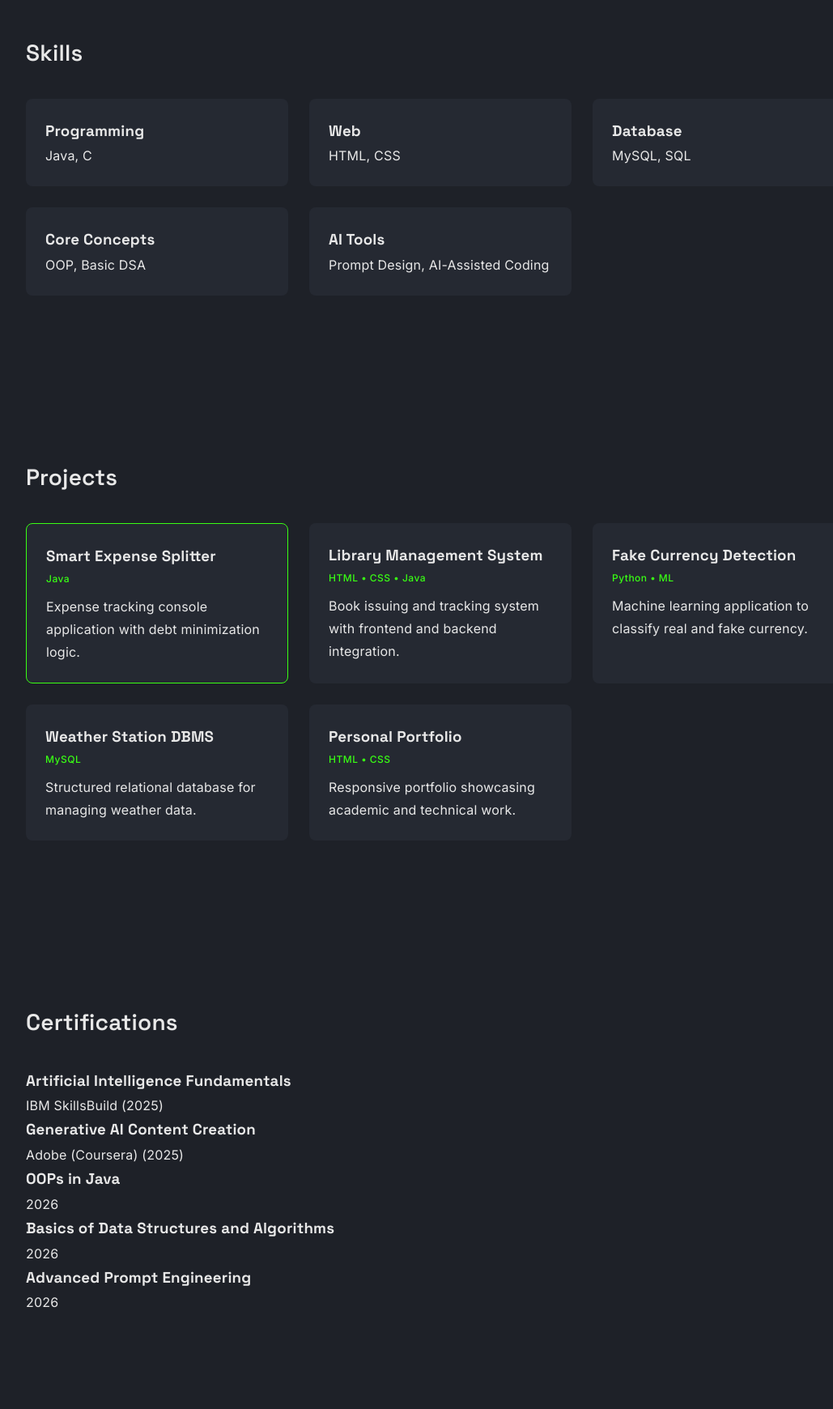
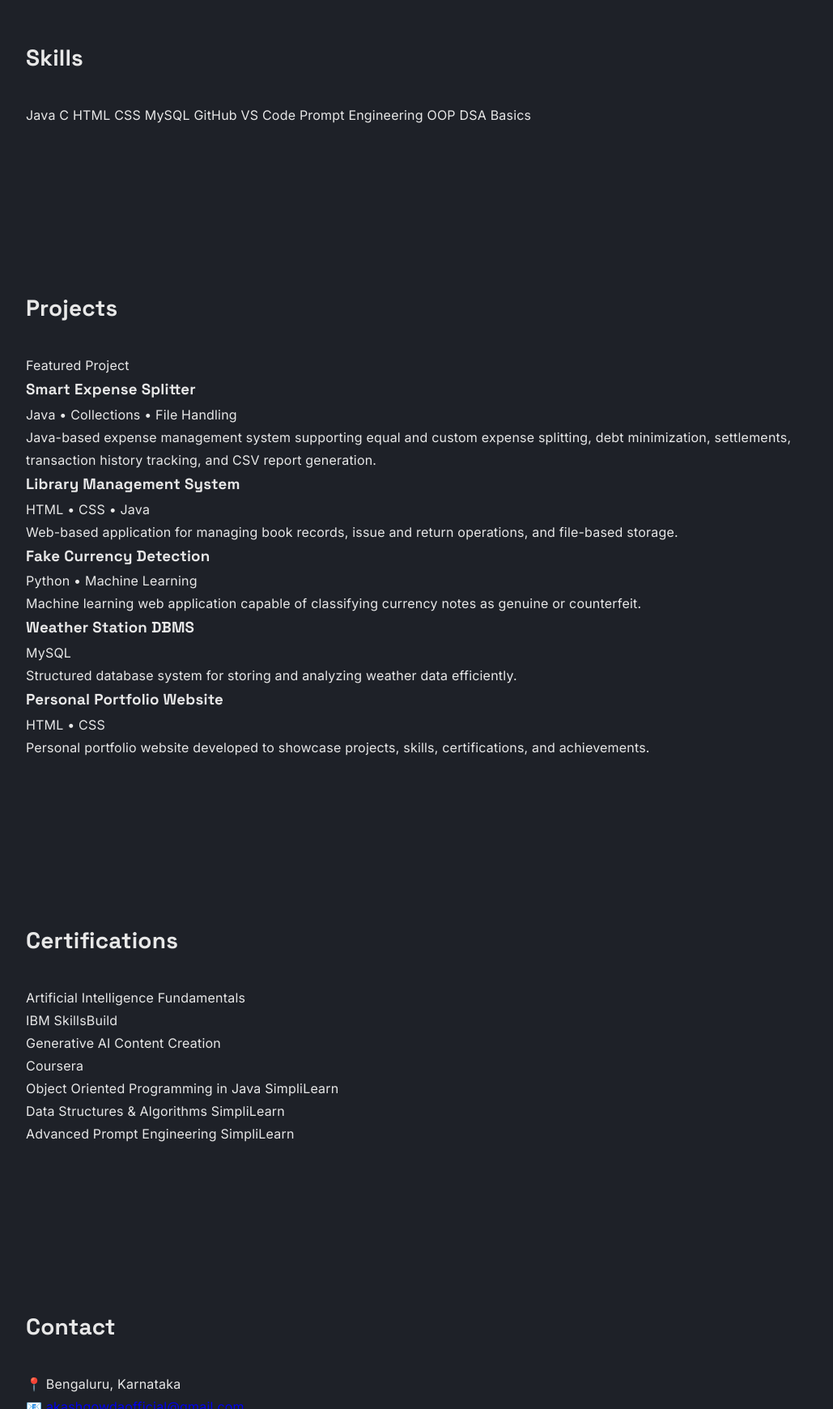
Before and after one commit to akash-gowda-737/akash-gowda-737.github.io, a plain HTML site: page index.html in a window 1280 px wide. Shown: the part 1060-2800 px from the top of the page at 81% size, without its empty margins (96-1125 px from the left). Drawn offline with Linux system fonts and the light colour scheme.

Commit message:
Update index.html

````diff
--- a/index.html
+++ b/index.html
@@ -1,172 +1,326 @@
+```html
 <!DOCTYPE html>
-<html>
+<html lang="en">
 <head>
-    <title>Akash Gowda M | MCA Student</title>
+    <meta charset="UTF-8">
     <meta name="viewport" content="width=device-width, initial-scale=1.0">
 
-    <!-- Google Fonts -->
-    <link href="https://fonts.googleapis.com/css2?family=Inter:wght@400;500;600&family=Space+Grotesk:wght@500;600;700&display=swap" rel="stylesheet">
+    <title>Akash Gowda | Portfolio</title>
+
+    <meta name="description"
+        content="Akash Gowda - MCA Student, Java Developer, AI Enthusiast">
+
+    <link rel="preconnect" href="https://fonts.googleapis.com">
+    <link rel="preconnect" href="https://fonts.gstatic.com" crossorigin>
+
+    <link href="https://fonts.googleapis.com/css2?family=Inter:wght@400;500;600;700&family=Space+Grotesk:wght@500;700&display=swap" rel="stylesheet">
 
     <link rel="stylesheet" href="style.css">
 </head>
 <body>
 
+    <!-- HEADER -->
+
     <header>
-    <div class="logo">AKASH</div>
+
+        <div class="logo">
+            AKASH GOWDA M
+        </div>
+
         <nav>
             <a href="#about">About</a>
             <a href="#skills">Skills</a>
             <a href="#projects">Projects</a>
-        <a href="#certifications">Certifications</a>
+            <a href="#certifications">Certificates</a>
             <a href="#contact">Contact</a>
         </nav>
+
     </header>
 
+    <!-- HERO -->
+
     <section class="hero">
-    <div class="hero-glow"></div>
 
-    <h1>Hello, I'm <span>Akash Gowda M</span></h1>
-    <p class="hero-sub">
-        MCA student focused on continuous learning, improving problem-solving skills,
-        and building practical software applications using Java and modern tools.
+        <span class="hero-tag">
+            MCA Student • Java Developer
+        </span>
+
+        <h1>
+            Akash Gowda
+        </h1>
+
+        <h2>
+            Turning Ideas Into Software.
+        </h2>
+
+        <p class="hero-description">
+            MCA student passionate about software development,
+            AI-powered technologies, and building practical
+            solutions through real-world projects.
         </p>
 
         <div class="hero-buttons">
-        <a href="#projects" class="primary-btn">View Work</a>
-        <a href="resume.pdf" download class="outline-btn">Resume</a>
+
+            <a href="#projects" class="primary-btn">
+                Explore Projects
+            </a>
+
+            <a href="resume.pdf" download class="secondary-btn">
+                Download Resume
+            </a>
+
         </div>
+
     </section>
 
-<section id="about" class="section narrow">
-    <h2>About</h2>
+    <!-- ABOUT -->
+
+    <section id="about" class="section">
+
+        <h2 class="section-title">
+            About
+        </h2>
+
+        <div class="about-content">
+
             <p>
-        I am currently pursuing my Master of Computer Applications (MCA)
-        and building a strong foundation in programming and application development.
-        As a beginner, I am focused on structured learning, hands-on projects,
-        and strengthening my understanding of software fundamentals.
+                I am currently pursuing a Master of Computer Applications (MCA)
+                and building a strong foundation in software development.
             </p>
+
+            <p>
+                My interests include Java development, databases,
+                web technologies, and AI-assisted development workflows.
+            </p>
+
+            <p>
+                I enjoy transforming ideas into practical applications
+                while continuously learning and improving my technical skills.
+            </p>
+
+        </div>
+
     </section>
 
+    <!-- SKILLS -->
+
     <section id="skills" class="section">
-    <h2>Skills</h2>
 
-    <div class="grid">
-        <div class="card">
-            <h3>Programming</h3>
-            <p>Java, C</p>
+        <h2 class="section-title">
+            Skills
+        </h2>
+
+        <div class="skills-container">
+
+            <span class="skill-tag">Java</span>
+            <span class="skill-tag">C</span>
+            <span class="skill-tag">HTML</span>
+            <span class="skill-tag">CSS</span>
+            <span class="skill-tag">MySQL</span>
+            <span class="skill-tag">GitHub</span>
+            <span class="skill-tag">VS Code</span>
+            <span class="skill-tag">Prompt Engineering</span>
+            <span class="skill-tag">OOP</span>
+            <span class="skill-tag">DSA Basics</span>
+
         </div>
-        <div class="card">
-            <h3>Web</h3>
-            <p>HTML, CSS</p>
-        </div>
-        <div class="card">
-            <h3>Database</h3>
-            <p>MySQL, SQL</p>
-        </div>
-        <div class="card">
-            <h3>Core Concepts</h3>
-            <p>OOP, Basic DSA</p>
-        </div>
-        <div class="card">
-            <h3>AI Tools</h3>
-            <p>Prompt Design, AI-Assisted Coding</p>
-        </div>
-    </div>
+
     </section>
 
+    <!-- PROJECTS -->
+
     <section id="projects" class="section">
-    <h2>Projects</h2>
 
-    <div class="grid">
-        <div class="card highlight">
-            <h3>Smart Expense Splitter</h3>
-            <p class="stack">Java</p>
-            <p>Expense tracking console application with debt minimization logic.</p>
+        <h2 class="section-title">
+            Projects
+        </h2>
+
+        <div class="projects-grid">
+
+            <div class="project-card featured">
+
+                <span class="featured-label">
+                    Featured Project
+                </span>
+
+                <h3>
+                    Smart Expense Splitter
+                </h3>
+
+                <p class="tech-stack">
+                    Java • Collections • File Handling
+                </p>
+
+                <p>
+                    Java-based expense management system supporting equal
+                    and custom expense splitting, debt minimization,
+                    settlements, transaction history tracking,
+                    and CSV report generation.
+                </p>
+
             </div>
 
-        <div class="card">
-            <h3>Library Management System</h3>
-            <p class="stack">HTML • CSS • Java</p>
-            <p>Book issuing and tracking system with frontend and backend integration.</p>
+            <div class="project-card">
+
+                <h3>
+                    Library Management System
+                </h3>
+
+                <p class="tech-stack">
+                    HTML • CSS • Java
+                </p>
+
+                <p>
+                    Web-based application for managing book records,
+                    issue and return operations, and file-based storage.
+                </p>
+
             </div>
 
-        <div class="card">
-            <h3>Fake Currency Detection</h3>
-            <p class="stack">Python • ML</p>
-            <p>Machine learning application to classify real and fake currency.</p>
+            <div class="project-card">
+
+                <h3>
+                    Fake Currency Detection
+                </h3>
+
+                <p class="tech-stack">
+                    Python • Machine Learning
+                </p>
+
+                <p>
+                    Machine learning web application capable of
+                    classifying currency notes as genuine or counterfeit.
+                </p>
+
             </div>
 
-        <div class="card">
-            <h3>Weather Station DBMS</h3>
-            <p class="stack">MySQL</p>
-            <p>Structured relational database for managing weather data.</p>
+            <div class="project-card">
+
+                <h3>
+                    Weather Station DBMS
+                </h3>
+
+                <p class="tech-stack">
+                    MySQL
+                </p>
+
+                <p>
+                    Structured database system for storing and
+                    analyzing weather data efficiently.
+                </p>
+
             </div>
 
-        <div class="card">
-            <h3>Personal Portfolio</h3>
-            <p class="stack">HTML • CSS</p>
-            <p>Responsive portfolio showcasing academic and technical work.</p>
+            <div class="project-card">
+
+                <h3>
+                    Personal Portfolio Website
+                </h3>
+
+                <p class="tech-stack">
+                    HTML • CSS
+                </p>
+
+                <p>
+                    Personal portfolio website developed to showcase
+                    projects, skills, certifications, and achievements.
+                </p>
+
             </div>
+
         </div>
+
     </section>
 
-<section id="certifications" class="section narrow">
-    <h2>Certifications</h2>
+    <!-- CERTIFICATIONS -->
 
-    <div class="cert-list">
-        <div class="cert-item">
-            <h3>Artificial Intelligence Fundamentals</h3>
-            <p>IBM SkillsBuild (2025)</p>
+    <section id="certifications" class="section">
+
+        <h2 class="section-title">
+            Certifications
+        </h2>
+
+        <div class="certificate-grid">
+
+            <div class="certificate-card">
+                Artificial Intelligence Fundamentals <br>
+                <span>IBM SkillsBuild</span>
             </div>
 
-        <div class="cert-item">
-            <h3>Generative AI Content Creation</h3>
-            <p>Adobe (Coursera) (2025)</p>
+            <div class="certificate-card">
+                Generative AI Content Creation <br>
+                <span>Coursera</span>
             </div>
 
-        <div class="cert-item">
-            <h3>OOPs in Java</h3>
-            <p>2026</p>
+            <div class="certificate-card">
+                Object Oriented Programming in Java
+                <span>SimpliLearn</span>
             </div>
 
-        <div class="cert-item">
-            <h3>Basics of Data Structures and Algorithms</h3>
-            <p>2026</p>
+            <div class="certificate-card">
+                Data Structures & Algorithms
+                <span>SimpliLearn</span>
             </div>
 
-        <div class="cert-item">
-            <h3>Advanced Prompt Engineering</h3>
-            <p>2026</p>
+            <div class="certificate-card">
+                Advanced Prompt Engineering
+                <span>SimpliLearn</span>
             </div>
+
         </div>
+
     </section>
 
-<section id="contact" class="section narrow">
-    <h2>Contact</h2>
+    <!-- CONTACT -->
 
-    <p>Bengaluru, Karnataka</p>
+    <section id="contact" class="section">
+
+        <h2 class="section-title">
+            Contact
+        </h2>
+
+        <div class="contact-container">
+
+            <p>📍 Bengaluru, Karnataka</p>
 
             <p>
-        <a href="mailto:akashgowdaofficial@gmail.com" class="link">
+                📧
+                <a href="mailto:akashgowdaofficial@gmail.com">
                     akashgowdaofficial@gmail.com
                 </a>
             </p>
 
             <p>
-        <a href="https://github.com/akash-gowda-737" target="_blank" class="link">
+                💻
+                <a href="https://github.com/akash-gowda-737"
+                   target="_blank">
                     GitHub Profile
                 </a>
             </p>
 
             <p>
-        <a href="tel:+919019438795" class="link">
-            9019438795
+                📞
+                <a href="tel:+919019438795">
+                    +91 9019438795
                 </a>
             </p>
+
+        </div>
+
     </section>
 
+    <!-- FOOTER -->
+
     <footer>
-    <p>© 2026 Akash Gowda M</p>
+
+        <div class="footer-logo">
+            AKASH GOWDA M
+        </div>
+
+        <p>
+            Turning Ideas Into Software.
+        </p>
+
     </footer>
 
 </body>
````
Lines whose indentation alone changed are shown as unchanged.
